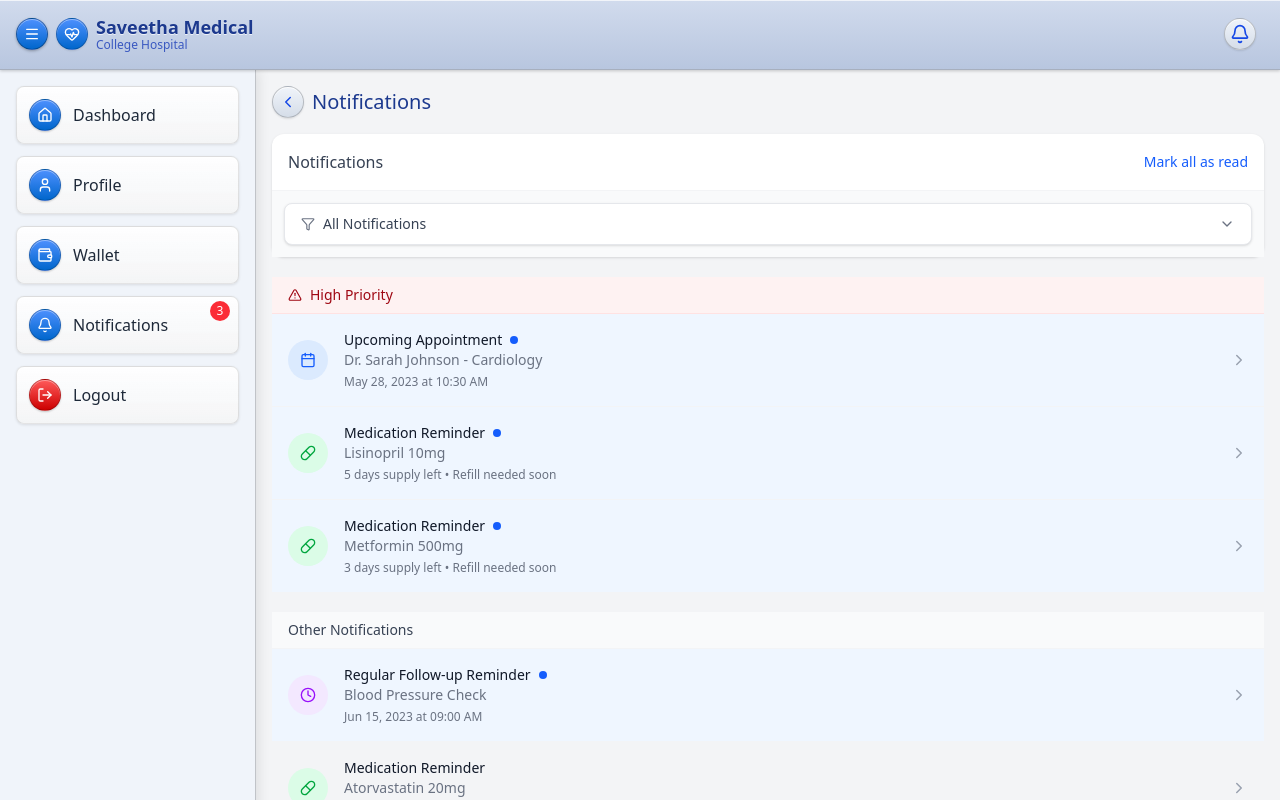
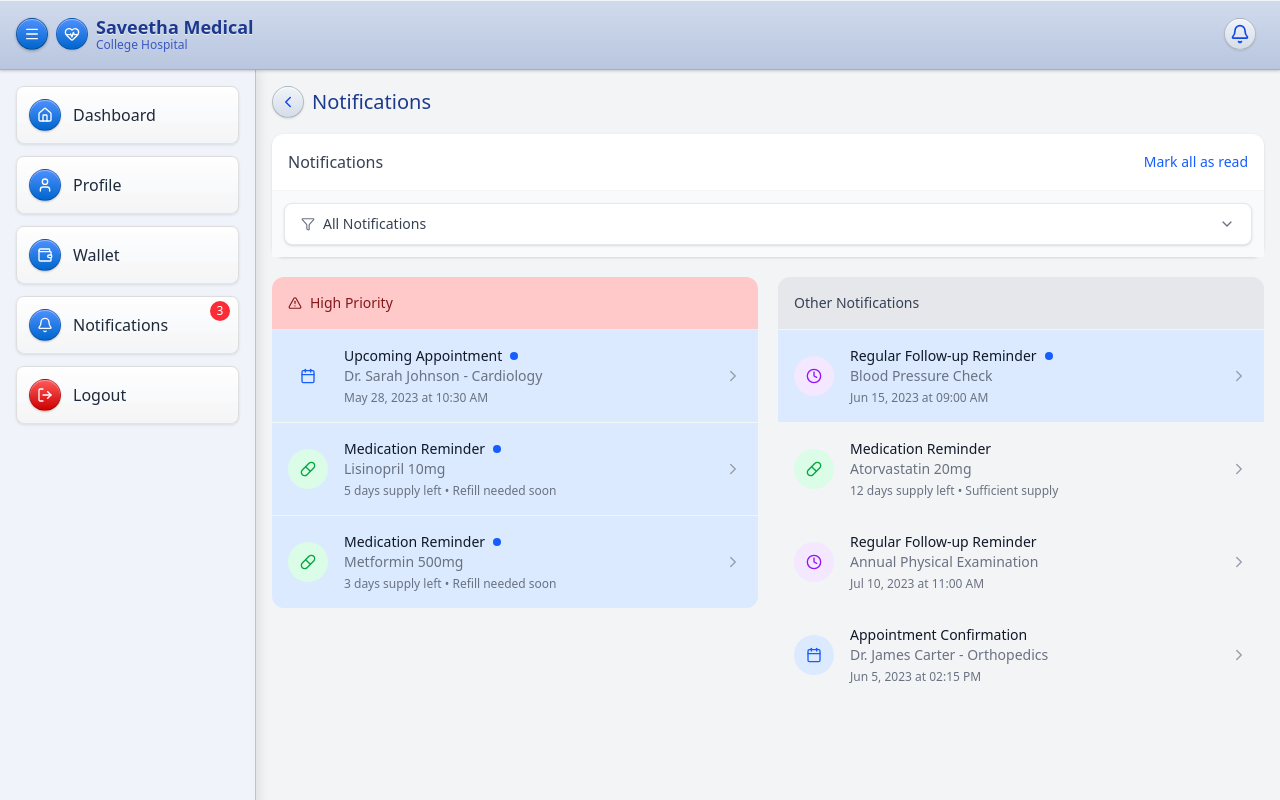
Before and after one commit to Mukunthan-A-R/simats-medical-client, a React (Vite) app: page /patient/notifications/1 in a window 1280 px wide. Shown: the top 800 px of the page. Built offline with nearby package versions, Linux system fonts and the light colour scheme.

Commit message:
notification componet refactor

```diff
--- a/src/components/patient/PatientGeneralNotification.jsx
+++ b/src/components/patient/PatientGeneralNotification.jsx
@@ -13,11 +13,11 @@
   getNotificationIcon,
 }) => {
   const getNotificationBgColor = (notification) =>
-    !notification.isRead ? "bg-blue-50 hover:bg-blue-100" : "hover:bg-gray-50";
+    !notification.isRead ? "bg-blue-100 hover:bg-blue-200" : "hover:bg-gray-50";
 
   return (
-    <div>
-      <div className="px-4 py-2 bg-gray-50 border-b border-gray-100">
+    <div className="overflow-hidden rounded-xl">
+      <div className="px-4 py-4 bg-gray-200 border-b border-gray-100">
         <p className="text-sm font-medium text-gray-700">Other Notifications</p>
       </div>
 
--- a/src/components/patient/PatientHighPriorityNotification.jsx
+++ b/src/components/patient/PatientHighPriorityNotification.jsx
@@ -14,12 +14,12 @@
   getNotificationIcon,
 }) => {
   const getNotificationBgColor = (notification) =>
-    !notification.isRead ? "bg-blue-50 hover:bg-blue-100" : "hover:bg-gray-50";
+    !notification.isRead ? "bg-blue-100 hover:bg-blue-200" : "hover:bg-gray-50";
 
   return (
-    <div>
-      <div className="px-4 py-2 bg-red-50 border-b border-red-100">
-        <p className="text-sm font-medium text-red-800 flex items-center">
+    <div className="overflow-hidden rounded-xl">
+      <div className="px-4 py-4 bg-red-200 border-b border-red-100">
+        <p className="text-sm font-medium text-red-900 flex items-center">
           <AlertTriangleIcon size={14} className="mr-2" />
           High Priority
         </p>
--- a/src/pages/patient/PatientNotifications.jsx
+++ b/src/pages/patient/PatientNotifications.jsx
@@ -260,12 +260,15 @@
         </div>
 
         {/* Notifications List */}
-        <div className="flex flex-col gap-y-5">
+        <div className="flex flex-col sm:flex-row gap-5">
+          <div className="flex-1">
             <PatientHighPriorityNotification
               data={groupedNotifications.high}
               getNotificationIcon={getNotificationIcon}
             ></PatientHighPriorityNotification>
+          </div>
 
+          <div className="flex-1">
             <PatientGeneralNotification
               data={groupedNotifications.medium}
               getNotificationIcon={getNotificationIcon}
@@ -273,6 +276,7 @@
           </div>
         </div>
       </div>
+    </div>
   );
 }
 
```
Lines whose indentation alone changed are shown as unchanged.
